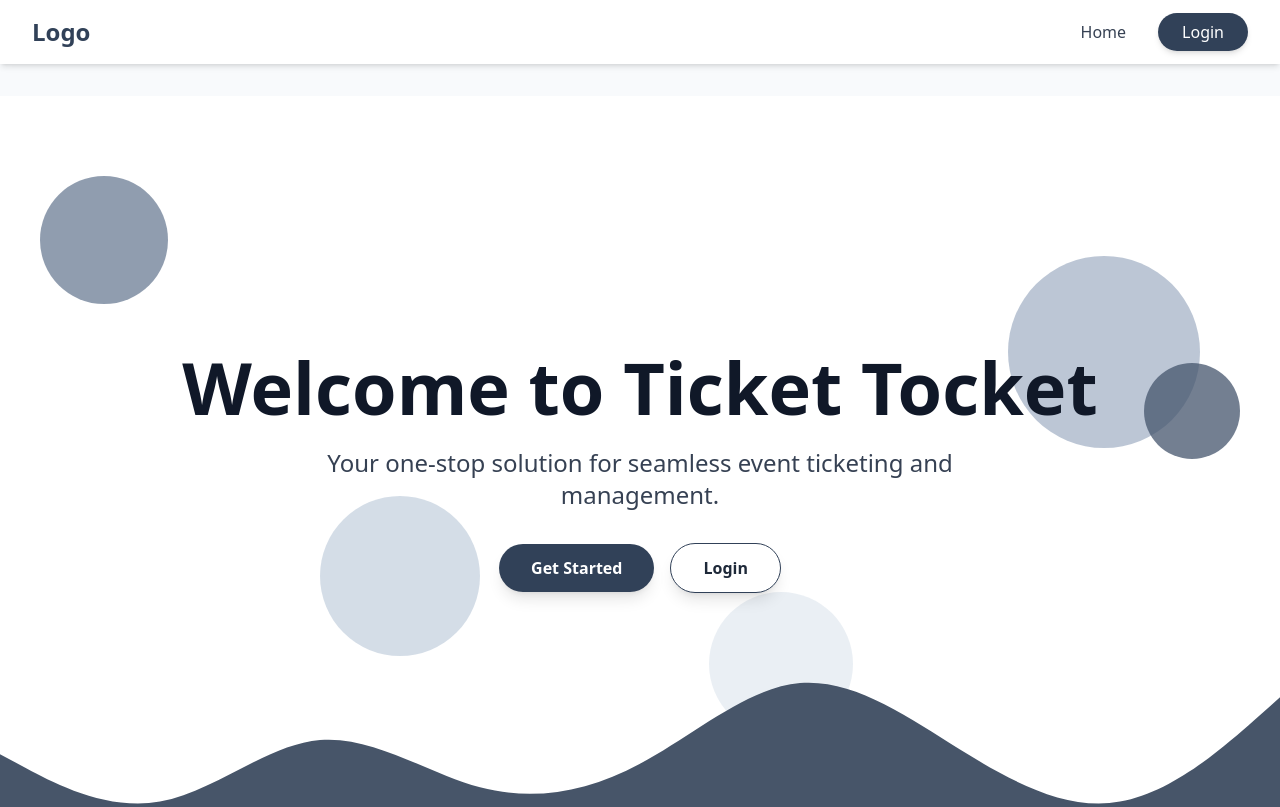
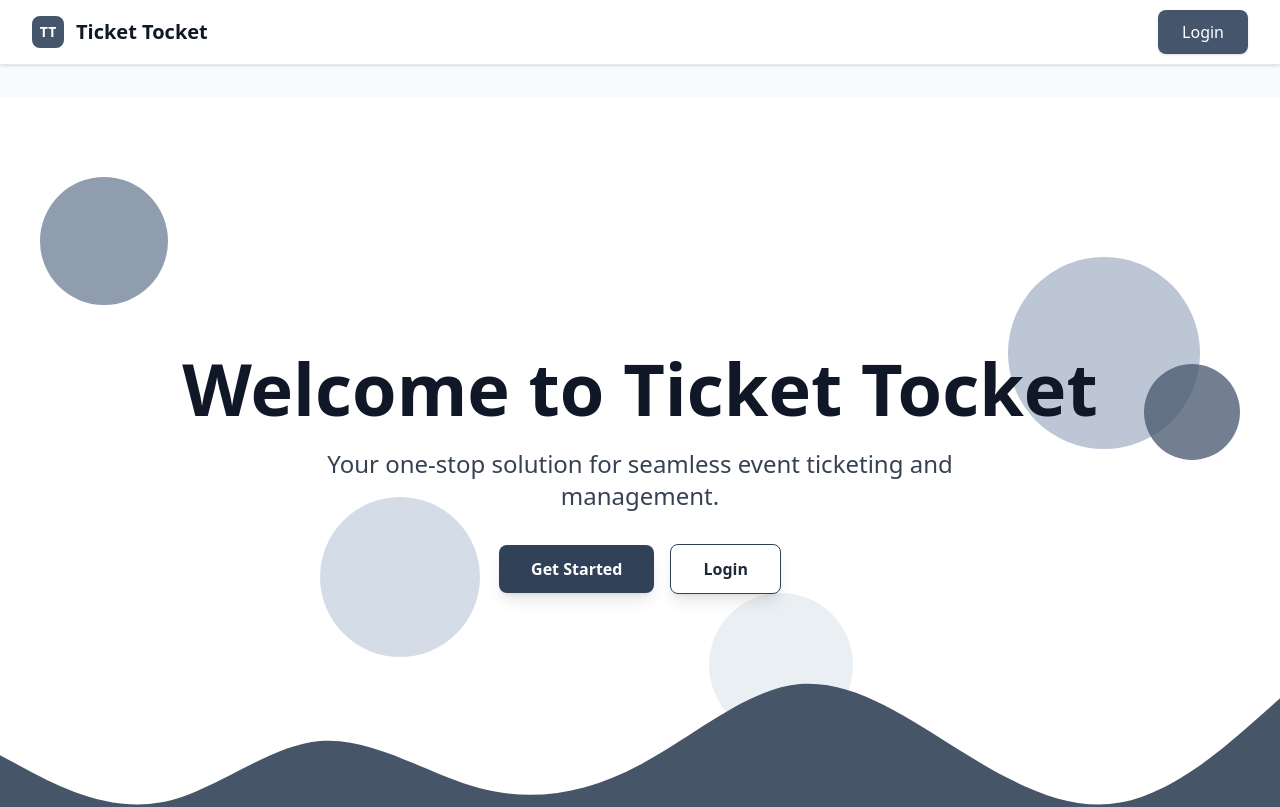
Before and after one commit to deborahkudaru/stage-two, a React (Vite) app: page / in a window 1280 px wide. Shown: the top 807 px of the page. Built offline with nearby package versions, Linux system fonts and the light colour scheme.

Commit message:
enhance deisn of navabar

```diff
--- a/src/components/DashboardNavbar.jsx
+++ b/src/components/DashboardNavbar.jsx
@@ -1,26 +1,45 @@
 import { useContext } from 'react'
 import { AuthContext } from '../context/AuthContext'
+import toast from 'react-hot-toast'
 
 export default function DashboardNavbar() {
   const { logout, session } = useContext(AuthContext)
 
   const handleLogout = () => {
     logout()
-    window.location.href = '/' // redirects to landing page
+    window.location.href = '/'
+    toast.success('Logged out successfully')
   }
 
   return (
-    <nav className="flex items-center justify-between bg-white shadow px-6 py-3">
-      <h1 className="text-xl font-semibold text-gray-800">Ticket Dashboard</h1>
+    <nav className="bg-white shadow-sm border-b border-gray-200">
+      <div className="flex items-center justify-end h-16 px-6">
 
-      <div className="flex items-center gap-4">
-        <span className="text-sm text-gray-600">{session?.user?.username}</span>
-        <button
-          onClick={handleLogout}
-          className="bg-red-500 hover:bg-red-600 text-white px-4 py-2 rounded"
-        >
-          Logout
-        </button>
+        <div className="flex items-center space-x-4">
+          <div className="flex items-center space-x-3">
+            <div className="w-8 h-8 bg-slate-600 rounded-full flex items-center justify-center text-white font-medium text-sm">
+              {session?.user?.username?.charAt(0)?.toUpperCase() || 'U'}
+            </div>
+            <div className="hidden sm:block">
+              <div className="text-sm font-medium text-gray-900">
+                {session?.user?.username || 'User'}
+              </div>
+              <div className="text-xs text-gray-500">
+                {session?.user?.email || 'Welcome back!'}
+              </div>
+            </div>
+          </div>
+
+          <button
+            onClick={handleLogout}
+            className="bg-slate-600 hover:bg-slate-700 text-white px-4 py-2 rounded-lg text-sm font-medium transition-colors duration-200 flex items-center space-x-2"
+          >
+            <svg className="w-4 h-4" fill="none" stroke="currentColor" viewBox="0 0 24 24">
+              <path strokeLinecap="round" strokeLinejoin="round" strokeWidth={2} d="M17 16l4-4m0 0l-4-4m4 4H7m6 4v1a3 3 0 01-3 3H6a3 3 0 01-3-3V7a3 3 0 013-3h4a3 3 0 013 3v1" />
+            </svg>
+            <span>Logout</span>
+          </button>
+        </div>
       </div>
     </nav>
   )
--- a/src/components/Hero.jsx
+++ b/src/components/Hero.jsx
@@ -36,13 +36,13 @@ const Hero = () => {
         <div className="mb-12">
           <Link
             to="/auth/signup"
-            className="px-8 py-3 bg-slate-700 text-white rounded-full font-semibold hover:bg-slate-800 transition-all transform hover:scale-105 shadow-lg inline-block"
+            className="px-8 py-3 bg-slate-700 text-white rounded-lg font-semibold hover:bg-slate-800 transition-all transform hover:scale-105 shadow-lg inline-block"
           >
             Get Started
           </Link>
           <Link
             to="/auth/login"
-            className="ml-4 px-8 py-3 bg-white border border-slate-700 text-gray-800 rounded-full font-semibold hover:bg-slate-800 hover:text-white transition-all transform hover:scale-105 shadow-lg inline-block"
+            className="ml-4 px-8 py-3 bg-white border border-slate-700 text-gray-800 rounded-lg font-semibold hover:bg-slate-800 hover:text-white transition-all transform hover:scale-105 shadow-lg inline-block"
           >
             Login
           </Link>
--- a/src/components/Navbar.jsx
+++ b/src/components/Navbar.jsx
@@ -2,34 +2,27 @@ import { Link } from "react-router-dom";
 
 const Navbar = () => {
   return (
-    <nav className="bg-white shadow-md sticky top-0 z-50">
+    <nav className="bg-white shadow-sm border-b border-gray-200 sticky top-0 z-50">
       <div className="max-w-7xl mx-auto px-4 sm:px-6 lg:px-8">
         <div className="flex justify-between items-center h-16">
           <Link
             to="/"
-            className="text-2xl font-bold text-slate-700 hover:text-rose-800 transition-colors"
+            className="flex items-center space-x-3"
           >
-            Logo
+            <div className="w-8 h-8 bg-slate-600 rounded-lg flex items-center justify-center">
+              <span className="text-white font-bold text-sm">TT</span>
+            </div>
+            <span className="text-xl font-bold text-gray-900">Ticket Tocket</span>
           </Link>
 
-          <ul className="flex items-center space-x-8">
-            <li>
-              <Link
-                to="/"
-                className="text-gray-700 hover:text-slate-700 font-medium transition-colors"
-              >
-                Home
-              </Link>
-            </li>
-            <li>
-              <Link
-                to="/auth/login"
-                className="px-6 py-2 bg-slate-700 text-white rounded-full font-medium hover:bg-slate-800 transition-all transform hover:scale-105 shadow-md"
-              >
-                Login
-              </Link>
-            </li>
-          </ul>
+          <div className="flex items-center space-x-8">
+            <Link
+              to="/auth/login"
+              className="bg-slate-600 hover:bg-slate-700 text-white px-6 py-2.5 rounded-lg font-medium transition-colors duration-200 shadow-sm hover:shadow-md"
+            >
+              Login
+            </Link>
+          </div>
         </div>
       </div>
     </nav>
--- a/src/components/Sidebar.jsx
+++ b/src/components/Sidebar.jsx
@@ -2,18 +2,27 @@ import { NavLink } from 'react-router-dom'
 
 export default function Sidebar() {
   return (
-    <aside className="w-64 bg-white shadow-md p-6 hidden md:block">
-      <h2 className="text-lg font-bold mb-6">Menu</h2>
-      <ul className="space-y-3">
+    <aside className="w-64 bg-white shadow-sm border-r border-gray-200">
+      <div className="p-6">
+        <h2 className="text-lg font-bold text-gray-900 mb-2">Ticket Tocket</h2>
+      </div>
+
+      <nav className="px-3">
+        <ul className="space-y-1">
           <li>
             <NavLink
               to="/dashboard"
               className={({ isActive }) =>
-              `block px-4 py-2 rounded ${
-                isActive ? 'bg-blue-600 text-white' : 'text-gray-700 hover:bg-gray-100'
+                `flex items-center px-4 py-3 rounded-lg text-sm font-medium transition-colors duration-200 ${
+                  isActive
+                    ? 'bg-slate-600 text-white shadow-sm'
+                    : 'text-gray-700 hover:bg-gray-100 hover:text-gray-900'
                 }`
               }
             >
+              <svg className="w-5 h-5 mr-3" fill="none" stroke="currentColor" viewBox="0 0 24 24">
+                <path strokeLinecap="round" strokeLinejoin="round" strokeWidth={2} d="M3 12l2-2m0 0l7-7 7 7M5 10v10a1 1 0 001 1h3m10-11l2 2m-2-2v10a1 1 0 01-1 1h-3m-6 0a1 1 0 001-1v-4a1 1 0 011-1h2a1 1 0 011 1v4a1 1 0 001 1m-6 0h6" />
+              </svg>
               Dashboard
             </NavLink>
           </li>
@@ -21,15 +30,21 @@ export default function Sidebar() {
             <NavLink
               to="/tickets"
               className={({ isActive }) =>
-              `block px-4 py-2 rounded ${
-                isActive ? 'bg-blue-600 text-white' : 'text-gray-700 hover:bg-gray-100'
+                `flex items-center px-4 py-3 rounded-lg text-sm font-medium transition-colors duration-200 ${
+                  isActive
+                    ? 'bg-slate-600 text-white shadow-sm'
+                    : 'text-gray-700 hover:bg-gray-100 hover:text-gray-900'
                 }`
               }
             >
+              <svg className="w-5 h-5 mr-3" fill="none" stroke="currentColor" viewBox="0 0 24 24">
+                <path strokeLinecap="round" strokeLinejoin="round" strokeWidth={2} d="M9 5H7a2 2 0 00-2 2v12a2 2 0 002 2h10a2 2 0 002-2V7a2 2 0 00-2-2h-2M9 5a2 2 0 002 2h2a2 2 0 002-2M9 5a2 2 0 012-2h2a2 2 0 012 2" />
+              </svg>
               Tickets
             </NavLink>
           </li>
         </ul>
+      </nav>
     </aside>
   )
 }
```
Lines whose indentation alone changed are shown as unchanged.
